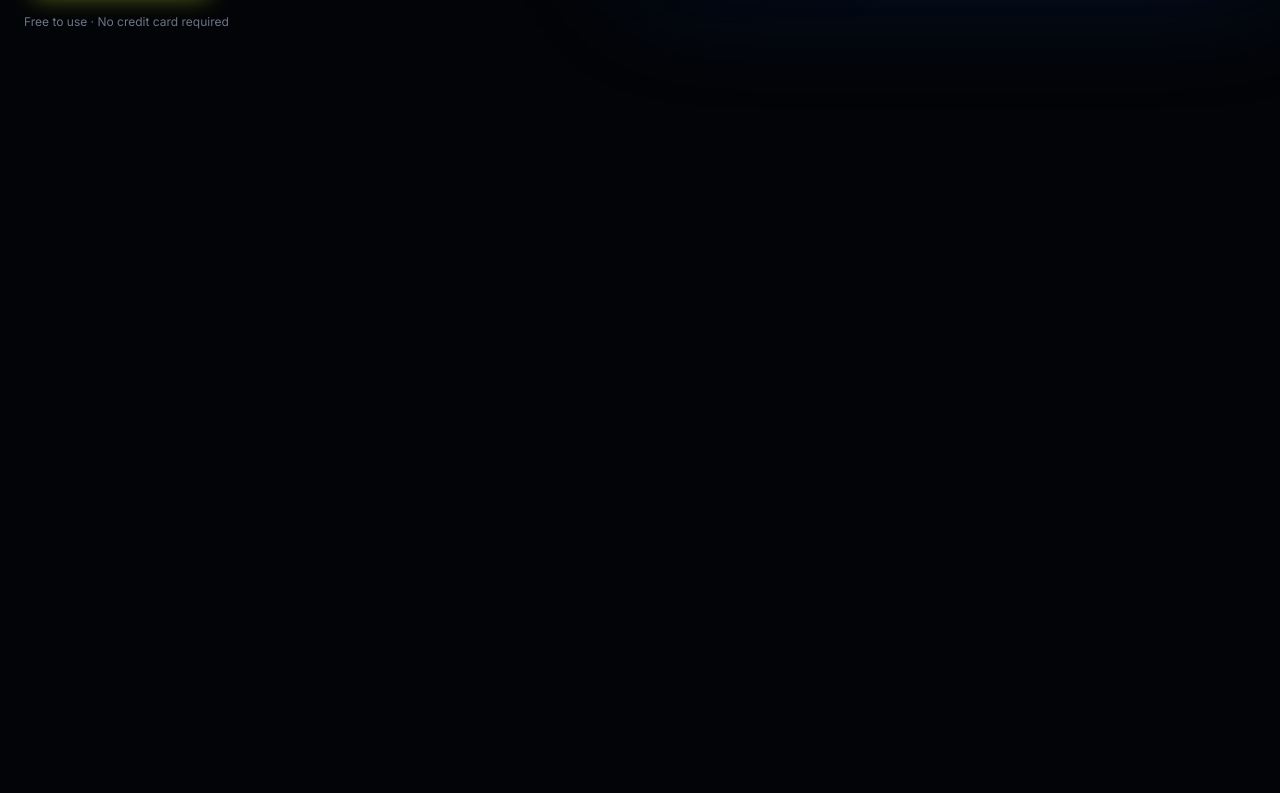
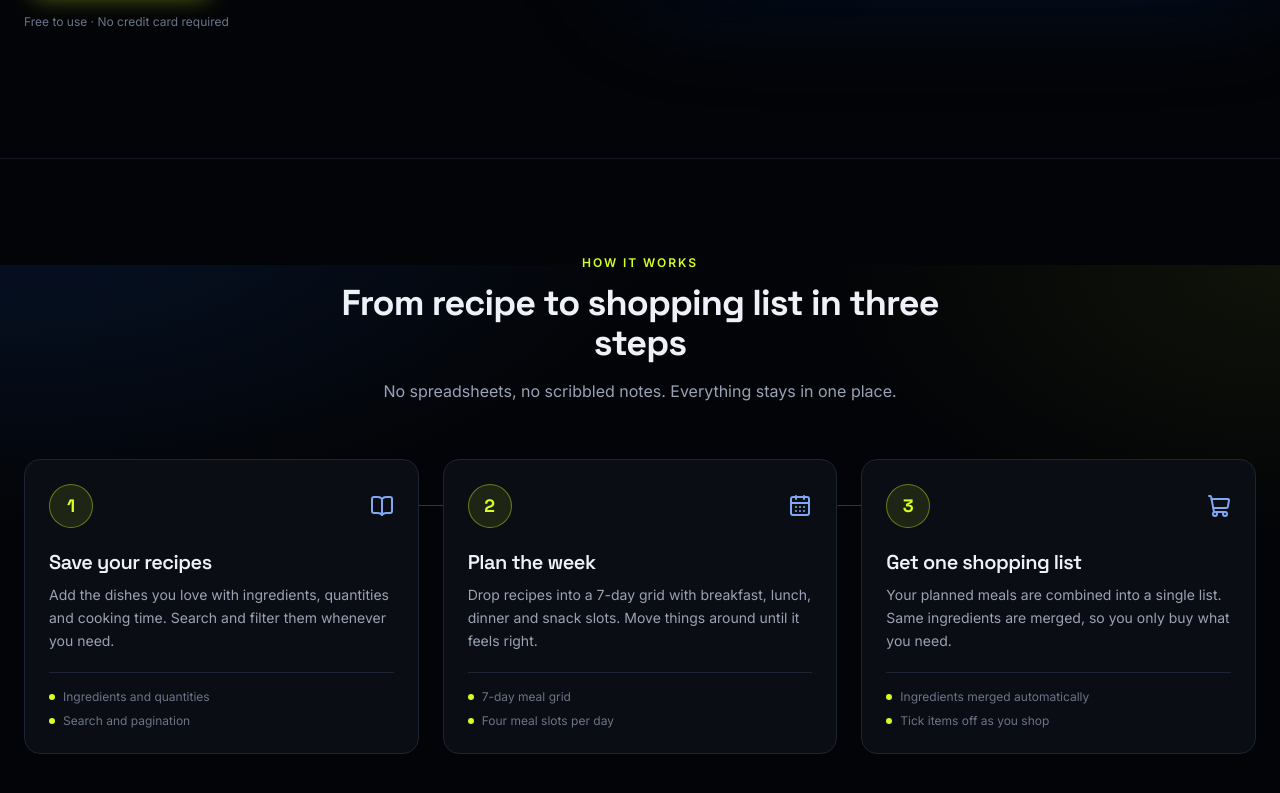
Before and after one commit to MohidWebDev/recipe-meal-planner, a React (Vite) app in the folder client/: page / in a window 1280 px wide. Shown: the part 535-1328 px from the top of the page. Before the commit the page ends 800 px from the top, so only its background shows below. Built offline with nearby package versions, Linux system fonts and the light colour scheme; no server answers.

Commit message:
feat: add how-it-works section to landing page

```diff
--- /dev/null
+++ b/client/src/components/landing/HowItWorks.jsx
@@ -0,0 +1,83 @@
+import { BookOpen, CalendarDays, ShoppingCart } from "lucide-react";
+
+const STEPS = [
+  {
+    icon: BookOpen,
+    title: "Save your recipes",
+    text: "Add the dishes you love with ingredients, quantities and cooking time. Search and filter them whenever you need.",
+    points: ["Ingredients and quantities", "Search and pagination"],
+  },
+  {
+    icon: CalendarDays,
+    title: "Plan the week",
+    text: "Drop recipes into a 7-day grid with breakfast, lunch, dinner and snack slots. Move things around until it feels right.",
+    points: ["7-day meal grid", "Four meal slots per day"],
+  },
+  {
+    icon: ShoppingCart,
+    title: "Get one shopping list",
+    text: "Your planned meals are combined into a single list. Same ingredients are merged, so you only buy what you need.",
+    points: ["Ingredients merged automatically", "Tick items off as you shop"],
+  },
+];
+
+export default function HowItWorks() {
+  return (
+    <section
+      id="how-it-works"
+      className="border-t border-line/60 py-20 sm:py-24"
+    >
+      <div className="mx-auto max-w-7xl px-4 sm:px-6">
+        <div className="mx-auto max-w-2xl text-center">
+          <p className="eyebrow">How it works</p>
+          <h2 className="mt-3 text-3xl font-bold sm:text-4xl">
+            From recipe to shopping list in three steps
+          </h2>
+          <p className="mt-4 text-muted">
+            No spreadsheets, no scribbled notes. Everything stays in one place.
+          </p>
+        </div>
+
+        <ol className="relative mt-14 grid gap-6 md:grid-cols-3">
+          {/* Connector line: runs behind the cards, so it only shows in the gaps between them */}
+          <div
+            className="absolute top-11.5 right-0 left-0 hidden h-px bg-linear-to-r from-line-strong via-brand/60 to-line-strong md:block"
+            aria-hidden="true"
+          />
+
+          {STEPS.map(({ icon: Icon, title, text, points }, i) => (
+            <li
+              key={title}
+              className="card relative z-10 bg-surface p-6 transition duration-300 hover:-translate-y-1 hover:border-line-strong"
+            >
+              <div className="flex items-center justify-between">
+                <span className="flex h-11 w-11 items-center justify-center rounded-full border border-accent/40 bg-accent/10 font-display text-lg font-bold text-accent">
+                  {i + 1}
+                </span>
+                <Icon className="h-6 w-6 text-brand-light" aria-hidden="true" />
+              </div>
+
+              <h3 className="mt-5 text-xl font-semibold">{title}</h3>
+              <p className="mt-2 text-sm leading-relaxed text-muted">{text}</p>
+
+              <ul className="mt-5 space-y-2 border-t border-line pt-4">
+                {points.map((point) => (
+                  <li
+                    key={point}
+                    className="flex items-center gap-2 text-xs text-subtle"
+                  >
+                    <span
+                      className="h-1.5 w-1.5 rounded-full bg-accent"
+                      aria-hidden="true"
+                    />
+                    {point}
+                  </li>
+                ))}
+              </ul>
+            </li>
+          ))}
+        </ol>
+      </div>
+    </section>
+  );
+}
--- a/client/src/pages/Landing.jsx
+++ b/client/src/pages/Landing.jsx
@@ -3,6 +3,7 @@ import useAuth from "../hooks/useAuth";
 import Loader from "../components/common/Loader";
 import Navbar from "../components/common/Navbar";
 import Hero from "../components/landing/Hero";
+import HowItWorks from "../components/landing/HowItWorks";
 
 const SECTION_LINKS = [
   { href: "#how-it-works", label: "How it works" },
@@ -22,7 +23,7 @@ export default function Landing() {
       <Navbar sectionLinks={SECTION_LINKS} logoHref="#top" />
       <main>
         <Hero />
-        {/* Step 4: <HowItWorks /> */}
+        <HowItWorks />
         {/* Step 5: <Features /> */}
         {/* Step 6: <CtaBand /> */}
       </main>
```
